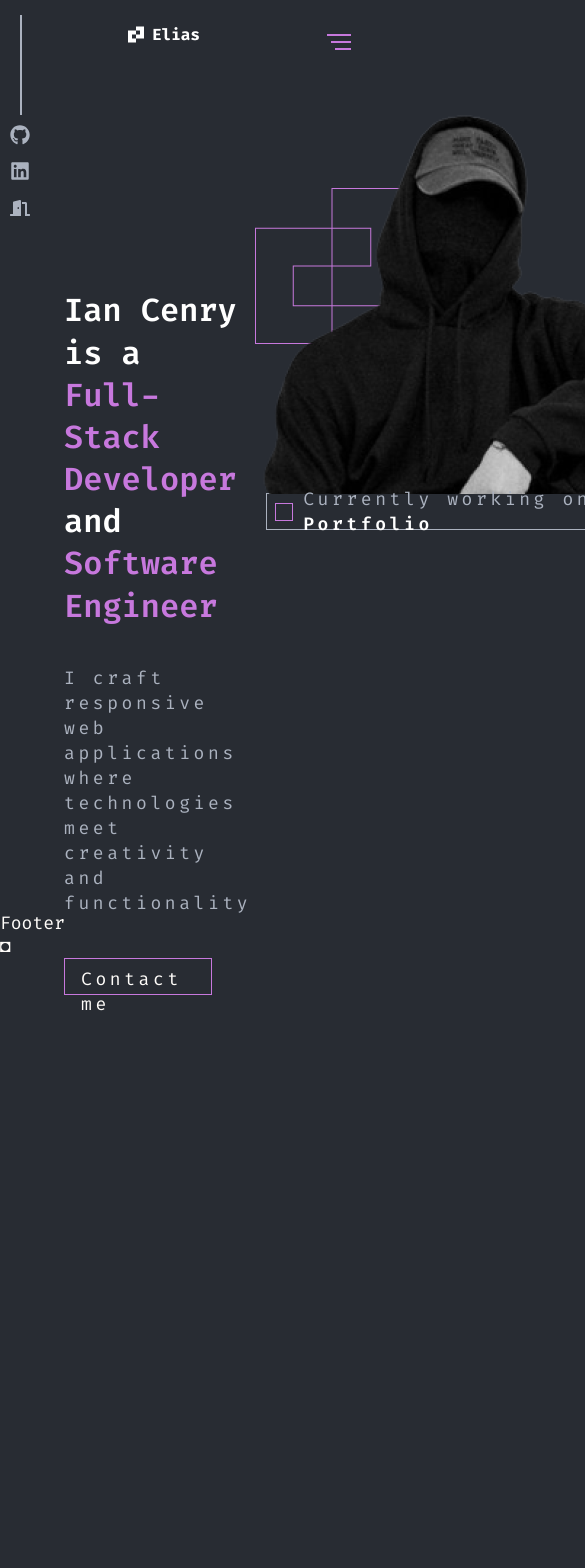
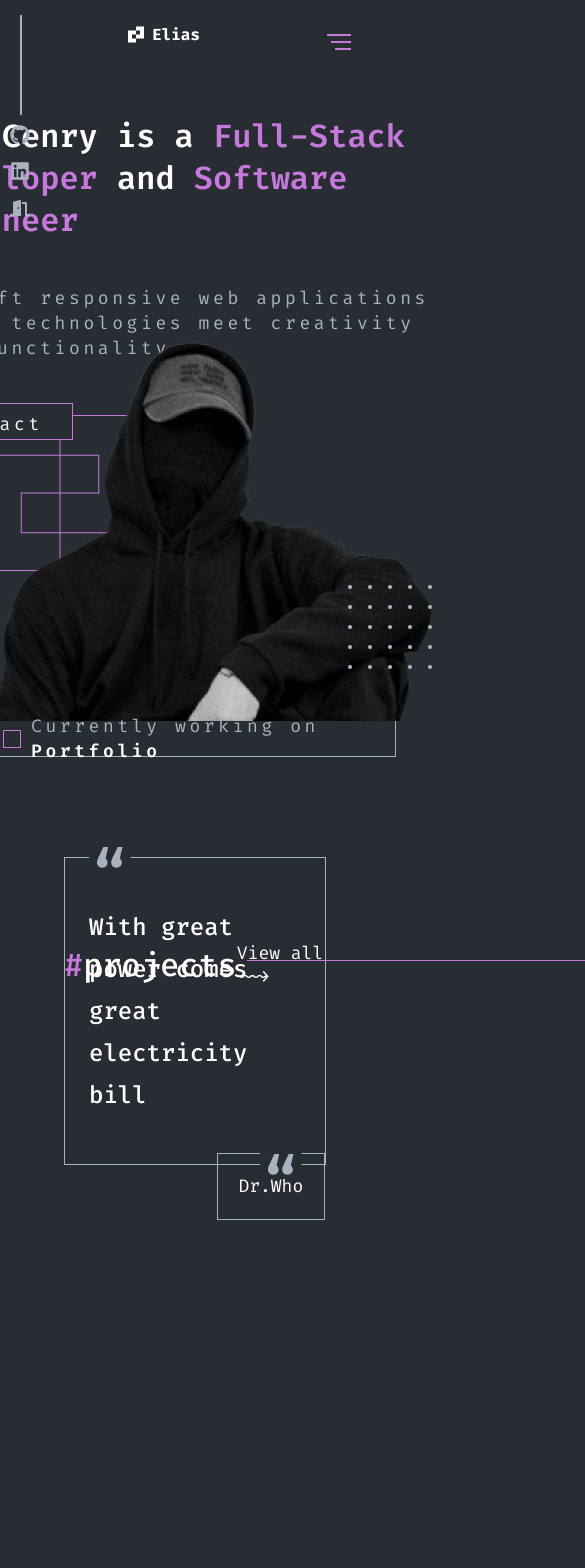
Before and after one commit to iancenry/portfolio2.0, a React (Vite) app: page / in a window 390 px wide. Shown: the top 1568 px of the page, 585 px wide, since content can reach past the window. Before the commit the page ends 1017 px from the top, so only its background shows below. Built offline with nearby package versions, Linux system fonts and the light colour scheme.

Commit message:
update home page

```diff
--- a/src/Pages/Home/Home.jsx
+++ b/src/Pages/Home/Home.jsx
@@ -1,10 +1,12 @@
 import { Link } from 'react-router-dom'
 import './Home.scss'
 import { FaGithub, FaLinkedin, FaDoorOpen } from 'react-icons/fa'
+import { SubHeading } from '../../Components'
 
 const Home = () => {
   return (
-    <div className="section hero flex flex-jc-sb">
+    <>
+      <section className="section hero">
         <div className="social-links flex flex-fd-c">
           <div className="line" />
           <Link to="https://github.com/iancenry" target="_blank">
@@ -17,18 +19,19 @@ const Home = () => {
             <FaDoorOpen color="#abb2bf" fontSize={20} />
           </Link>
         </div>
-      <div className="hero__info flex flex-fd-c">
+        <div className="hero__content flex flex-jc-sb">
+          <div className="hero__content__info flex flex-fd-c">
             <h1 className="headtext__firacode">
               Ian Cenry is a <span>Full-Stack Developer</span> and
               <span> Software Engineer</span>
             </h1>
             <p className="p__firacode">
-          I craft responsive web applications where technologies meet creativity
-          and functionality
+              I craft responsive web applications where technologies meet
+              creativity and functionality
             </p>
             <Link className="btn p__firacode">Contact me</Link>
           </div>
-      <div className="hero__image">
+          <div className="hero__content__image">
             <img
               src="/src/assets/images/person-hero.png"
               alt=""
@@ -52,6 +55,29 @@ const Home = () => {
             </div>
           </div>
         </div>
+        <div className="hero__quote-wrapper">
+          <img
+            src="/src/assets/images/quote.png"
+            alt=""
+            className="upper-quote"
+          />
+          <img
+            src="/src/assets/images/quote.png"
+            alt=""
+            className="lower-quote"
+          />
+          <p className="h3__firacode">
+            With great power comes great electricity bill
+          </p>
+        </div>
+      </section>
+      <section className="section projects">
+        <div className="section__subheading flex flex-ai-c flex-jc-sb">
+          <SubHeading subheading={'projects'} />
+          <p className="p__h3__firacode">View all ~~&gt;</p>
+        </div>
+      </section>
+    </>
   )
 }
 
--- a/src/Pages/Home/Home.scss
+++ b/src/Pages/Home/Home.scss
@@ -14,8 +14,11 @@
     }
   }
 
+  &__content {
+    flex-wrap: wrap;
+
     &__info {
-    width: 537px;
+      width: 540px;
       height: 227px;
       margin-top: 200px;
     }
@@ -62,3 +65,69 @@
       }
     }
   }
+
+  &__quote-wrapper {
+    position: relative;
+    display: inline-flex;
+    padding: 1.5rem;
+    border: 1px solid var(--gray, #abb2bf);
+    overflow: visible;
+    margin-top: 100px;
+    margin-left: 25%;
+
+    .upper-quote {
+      position: absolute;
+      top: -15px;
+    }
+
+    .lower-quote {
+      position: absolute;
+      bottom: -15px;
+      right: 23px;
+    }
+
+    &:after {
+      content: 'Dr.Who';
+      position: absolute;
+      right: 0;
+      bottom: -56px;
+      padding: 1.3rem;
+      border: 1px solid var(--gray, #abb2bf);
+      z-index: -1;
+    }
+  }
+}
+
+@media screen and (max-width: 2000px) {
+  .hero__content {
+    flex-wrap: wrap;
+  }
+}
+
+/* 0-900 */
+@media screen and (max-width: 900px) {
+  .hero {
+    display: flex;
+    flex-direction: column;
+    align-items: center;
+
+    &__content {
+      &__info {
+        min-width: 90%;
+        margin-top: 20px;
+      }
+
+      &__image {
+        margin-left: 10%;
+        margin-top: 20px;
+      }
+    }
+    &__quote-wrapper {
+      margin-left: 0;
+    }
+  }
+}
+
+/* 0-650 */
+@media screen and (max-width: 650px) {
+}
```
Lines whose indentation alone changed are shown as unchanged.
